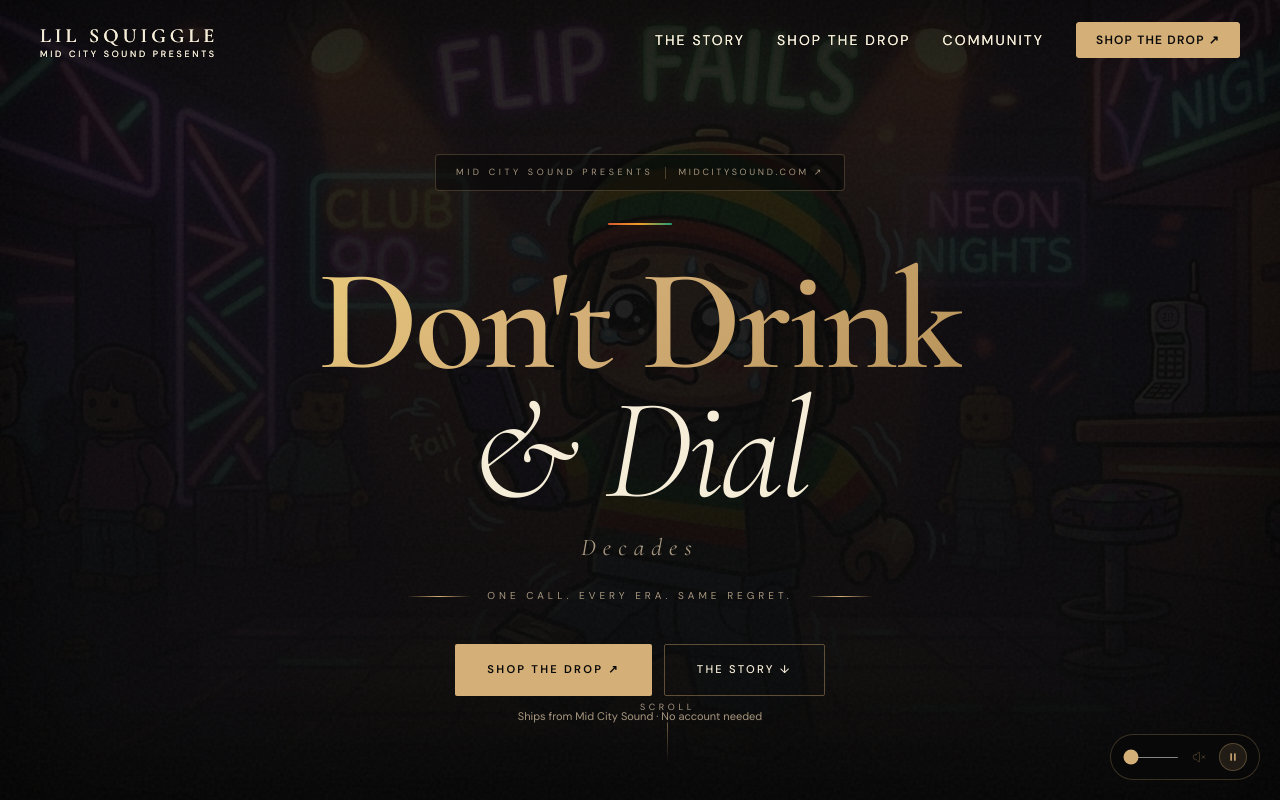
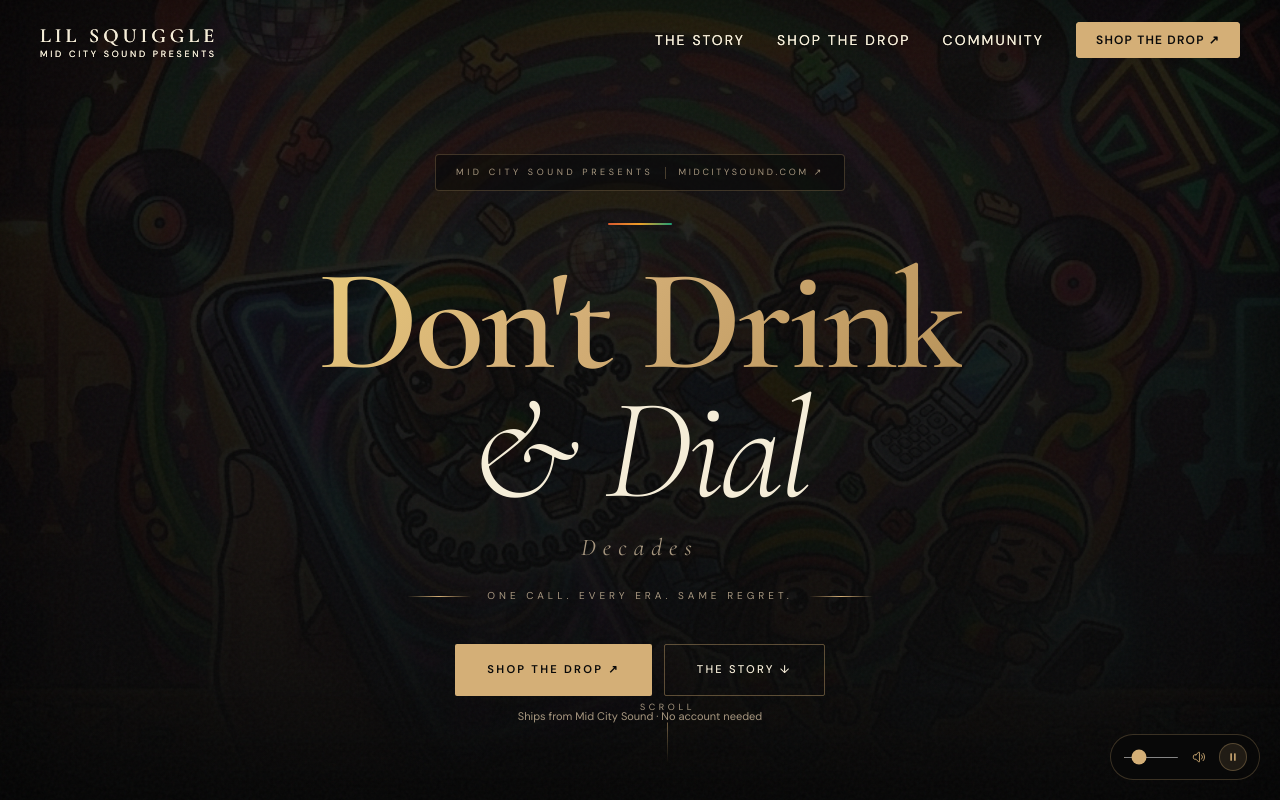
Before and after one commit to flu-wop/lilsquiggle, a Next.js app: page / in a window 1280 px wide. Shown: the top 800 px of the page. Built offline with nearby package versions, Linux system fonts and the light colour scheme.

Commit message:
fix: src/app/page.tsx

```diff
--- a/src/app/page.tsx
+++ b/src/app/page.tsx
@@ -23,7 +23,7 @@ const ERAS = [
     device: 'Flip Phone',
     glyph: '📱',
     desc: 'The satisfying snap of a flip. The unsatisfying aftermath of a 2am call.',
-    img: '/images/era-90s.jpg',
+    img: '/images/era-90s.png',
     badge: 'era-badge-90s',
   },
   {
@@ -55,14 +55,14 @@ function useReveal(threshold = 0.12) {
 function AudioPlayer() {
   const audioRef = useRef<HTMLAudioElement>(null)
   const [playing, setPlaying] = useState(false)
-  const [muted, setMuted] = useState(true)
+  const [muted, setMuted] = useState(false)
   const [vol, setVol] = useState(0.2)
 
   useEffect(() => {
     const a = audioRef.current
     if (!a) return
     a.volume = vol
-    a.muted = true
+    a.muted = false
     a.play().then(() => setPlaying(true)).catch(() => {})
   }, [])
 
@@ -125,7 +125,7 @@ export default function Home() {
 
         {/* BG image — vortex scene */}
         <div className="absolute inset-0">
-          <Image src="/images/hero-bg.png" alt="" fill className="object-cover" style={{ opacity: 0.22 }} priority />
+          <Image src="/images/hero-bg.jpg" alt="" fill className="object-cover" style={{ opacity: 0.22 }} priority />
           <div className="absolute inset-0"
             style={{ background: 'linear-gradient(to bottom, rgba(9,9,9,0.45) 0%, rgba(9,9,9,0.75) 65%, var(--color-black) 100%)' }} />
         </div>
@@ -291,13 +291,15 @@ export default function Home() {
               <div key={era.decade}
                 className="rasta-card-lift rounded-sm overflow-hidden flex flex-col border"
                 style={{ background: 'var(--color-dark)', borderColor: 'rgba(212,175,119,0.12)', transitionDelay: `${i * 60}ms` }}>
-                {/* Full character image — object-contain so nothing is cropped */}
-                <div className="relative w-full bg-[#111]" style={{ aspectRatio: '3/4' }}>
+                {/* Character image — natural dimensions, zero padding, tight frame */}
+                <div className="relative w-full">
                   <Image
                     src={era.img}
                     alt={`Lil Squiggle in the ${era.label}`}
-                    fill
-                    className="object-contain"
+                    width={600}
+                    height={800}
+                    className="w-full h-auto block"
+                    style={{ display: 'block' }}
                   />
                   {/* Era badge overlay */}
                   <div className="absolute top-3 left-3">
```
